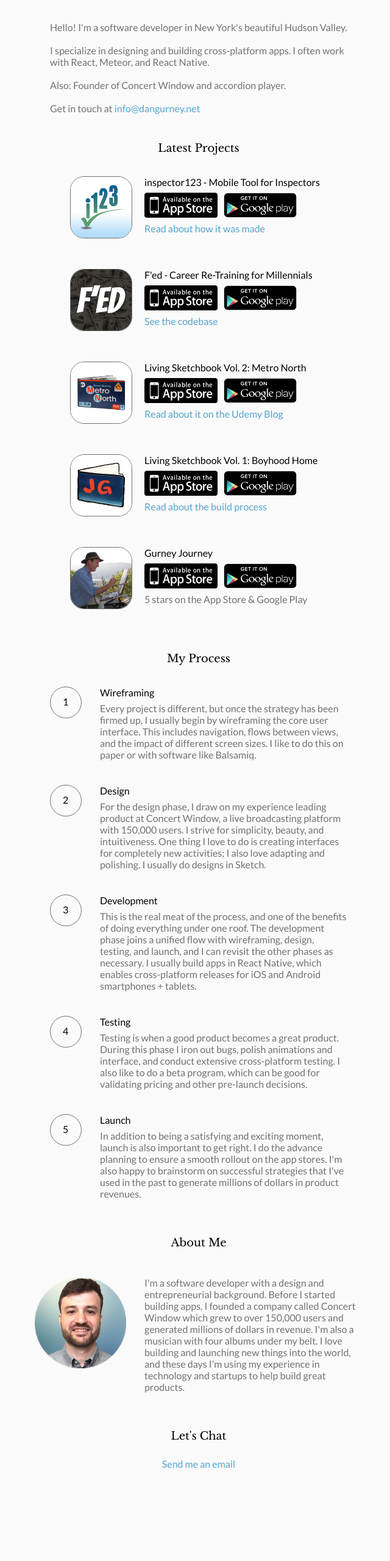
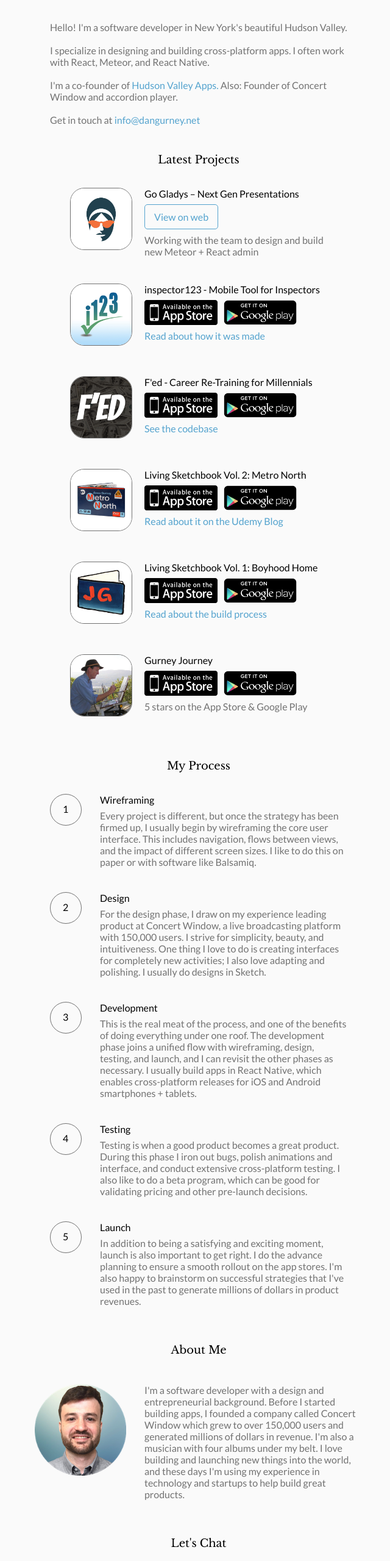
Before and after one commit to dgurns/dgurns.github.io, a React app: page /software in a window 1280 px wide. Shown: the part 140-2700 px from the top of the page at 61% size, without its empty margins (314-954 px from the left). Built offline with nearby package versions, Linux system fonts and the light colour scheme.

Commit message:
Update Buy Now link and add 'button' class. Add Go Gladys to projects.

```diff
--- a/src/components/Music.js
+++ b/src/components/Music.js
@@ -39,17 +39,9 @@
             <div>Dan Gurney with John Blake (guitar)</div>
             <div>Includes 12-page liner note booklet</div>
             <div className="music__album-buy-now">
-              <a
-                href="https://www.paypal.com/cgi-bin/webscr?cmd=_s-xclick&hosted_button_id=YJPS995VVY8NL"
-              >
-                <img
-                  src="https://www.paypalobjects.com/en_US/i/btn/btn_buynowCC_LG.gif"
-                  alt="Buy with PayPal"
-                />
+              <a href="https://dangurney.bandcamp.com/" className="button">
+                Buy now
               </a>
-            </div>
-            <div className="music__album-price">
-              $20 with free shipping anywhere in the world
             </div>
             <div>
               “Dan Gurney’s music speaks for itself. His heart governs how he plays.
--- a/src/components/Project.js
+++ b/src/components/Project.js
@@ -3,7 +3,13 @@
 
 export default function Project(props) {
   const {
-    imageFile, title, description, descriptionLink, appStoreLink, playStoreLink
+    imageFile,
+    title,
+    description,
+    descriptionLink,
+    appStoreLink,
+    playStoreLink,
+    webLink,
   } = props;
 
   return (
@@ -16,6 +22,11 @@
       <div className="project__infoContainer">
         <div className="project__infoSection">{title}</div>
         <div className="project__infoSection">
+          {webLink &&
+            <a href={webLink} className="button">
+              View on web
+            </a>
+          }
           {appStoreLink &&
             <a href={appStoreLink}>
               <img
@@ -52,5 +63,6 @@
   description: PropTypes.string,
   descriptionLink: PropTypes.string,
   appStoreLink: PropTypes.string,
-  playStoreLink: PropTypes.string
+  playStoreLink: PropTypes.string,
+  webLink: PropTypes.string
 };
--- a/src/components/Software.js
+++ b/src/components/Software.js
@@ -13,7 +13,9 @@
         I specialize in designing and building cross-platform apps. I often
         work with React, Meteor, and React Native.
         <br /><br />
-        Also: Founder of Concert Window and accordion player.
+        I{"'"}m a co-founder of <a href="https://www.hudsonvalleyapps.com/">
+        Hudson Valley Apps.</a> Also: Founder of Concert Window and accordion
+        player.
         <br /><br />
         Get in touch at <a href="mailto:gurney.dan@gmail.com">info@dangurney.net</a>
       </div>
@@ -33,6 +35,7 @@
               descriptionLink={project.descriptionLink}
               appStoreLink={project.appStoreLink}
               playStoreLink={project.playStoreLink}
+              webLink={project.webLink}
             />
           );
         })}
@@ -149,7 +152,9 @@
       </div>
 
       <div className="software__contactMe">
-        <a href="mailto:info@dangurney.net">Send me an email</a>
+        <a href="mailto:info@dangurney.net" className="button">
+          Send me an email
+        </a>
       </div>
     </div>
   );
--- a/src/data/projects.js
+++ b/src/data/projects.js
@@ -1,4 +1,13 @@
 export const projects = [
+  {
+    imageFile: 'GoGladys.jpg',
+    title: 'Go Gladys – Next Gen Presentations',
+    description: 'Working with the team to design and build new Meteor + React admin',
+    descriptionLink: '',
+    appStoreLink: '',
+    playStoreLink: '',
+    webLink: 'https://www.gogladys.com/',
+  },
   {
     imageFile: 'i123.png',
     title: 'inspector123 - Mobile Tool for Inspectors',
--- a/src/styles/_global.scss
+++ b/src/styles/_global.scss
@@ -33,3 +33,11 @@
     cursor: pointer;
   }
 }
+
+a.button {
+  border: 1px solid $blue-color;
+  border-radius: 5px;
+  display: block;
+  padding: 10px 15px;
+  width: fit-content;
+}
--- a/src/styles/_music.scss
+++ b/src/styles/_music.scss
@@ -35,7 +35,7 @@
 }
 
 .music__album-buy-now {
-  margin: 18px 0px 13px -12px;
+  margin: 20px 0px;
 }
 
 .music__album-price {
--- a/src/styles/_project.scss
+++ b/src/styles/_project.scss
@@ -37,9 +37,6 @@
 
 .project__infoSection {
   width: 100%;
-  height: auto;
-  display: block;
-  clear: both;
   overflow: hidden;
   margin-bottom: 8px;
 }
--- a/src/styles/_software.scss
+++ b/src/styles/_software.scss
@@ -123,12 +123,13 @@
 }
 
 .software__contactMe {
+  display: flex;
+  flex: 1;
+  height: auto;
+  justify-content: center;
+  padding-bottom: 70px;
   width: 100%;
-  height: auto;
-  display: block;
-  padding-bottom: 70px;
-  text-align: center;
   @include mobile {
-    text-align: left;
+    justify-content: flex-start;
   }
 }
```
Also changed, not shown: public/images/GoGladys.jpg (added).
